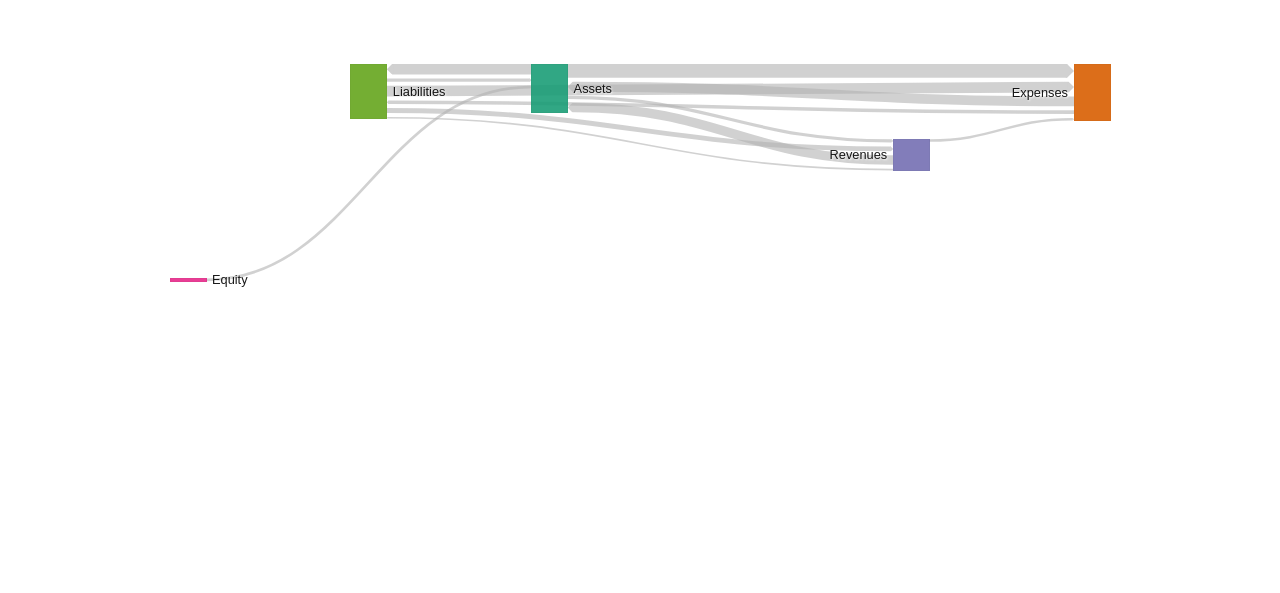
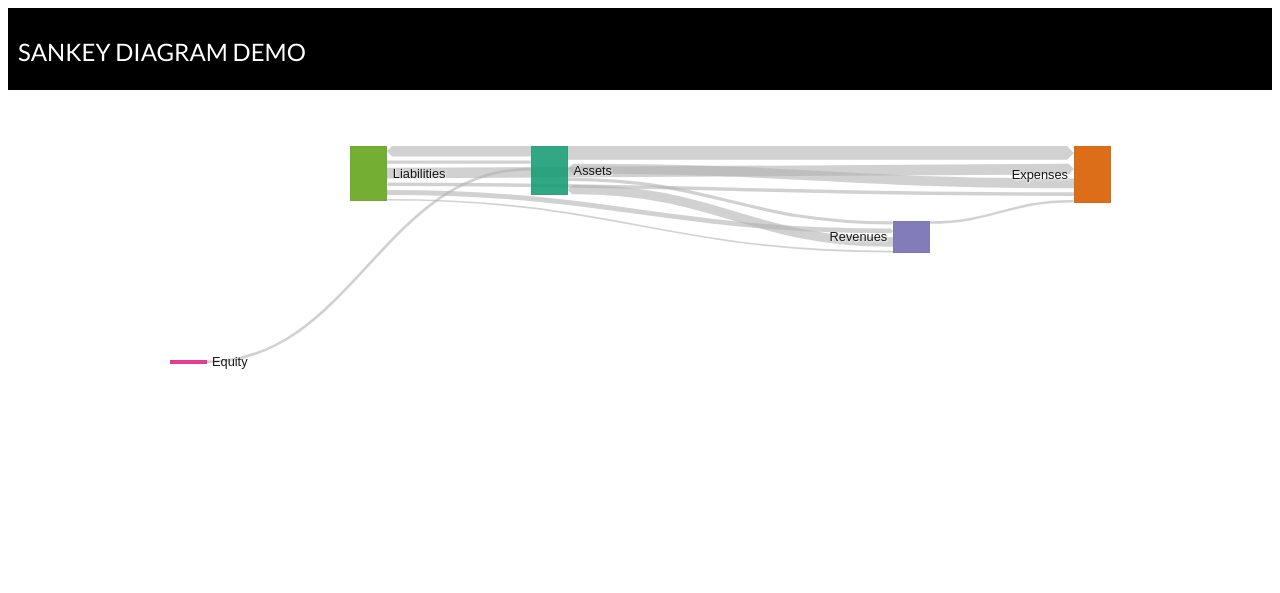
Before and after one commit to sleeplesseditor/D3Sankey, a plain HTML site: page index.html in a window 1280 px wide. Drawn offline with Linux system fonts and the light colour scheme.

Commit message:
Minor styling update

```diff
--- a/index.html
+++ b/index.html
@@ -3,8 +3,12 @@
   <head>
     <title>Sankey Diagram Demo</title>
     <link href="./style.css" rel="stylesheet">
+    <link href="https://fonts.googleapis.com/css?family=Lato" rel="stylesheet">
   </head>
   <body>
+    <div class="navbar">
+        <p>Sankey Diagram Demo</p>
+    </div>
     <div class="chart__container">
         <div id="chart__container__chart"></div>
     </div>
--- a/style.css
+++ b/style.css
@@ -1,3 +1,31 @@
+.body {
+    margin: 0;
+    padding: 0;
+    font-family: 'Lato', sans-serif;
+}
+
+.navbar {
+    margin: 0;
+    padding: 0;
+    overflow: hidden;
+    background-color: #000;
+    display: flex;
+    flex-direction: row;
+    width: 100%;
+}
+
+.navbar p {
+    display: flex;
+    color: white;
+    text-align: center;
+    padding-top: 5px;
+    text-decoration: none;
+    text-transform: uppercase;
+    margin-left: 10px;
+    font-size: 24px;
+    font-family: 'Lato', sans-serif;
+}
+
 .chart__container {
     display: flex;
     align-items: center;
```
